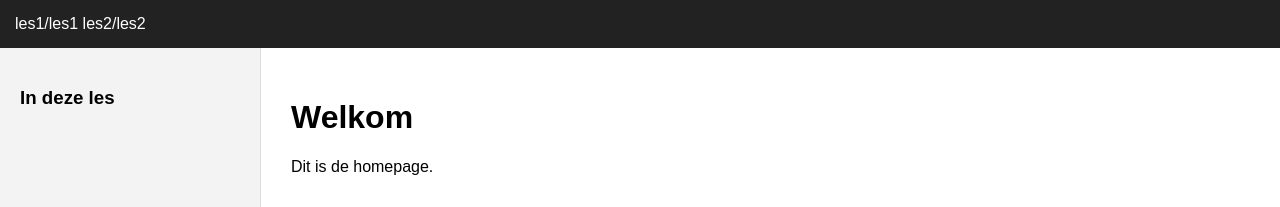
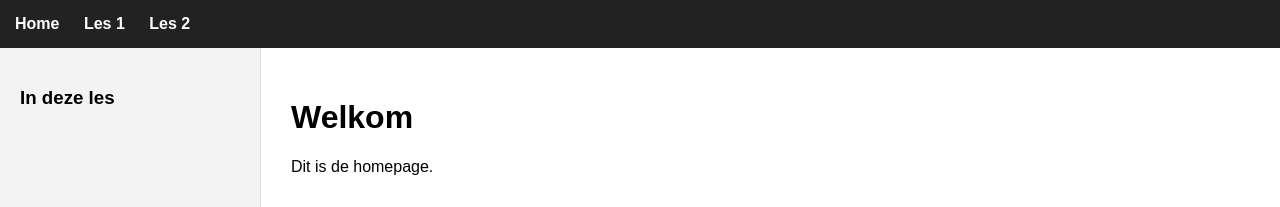
Before and after one commit to milanvandeput/milanvandeput.github.io, a Jekyll site: the page built from index.md, in a window 1280 px wide. Shown: the top 207 px of the page. Built offline with Jekyll 4.4.1, drawn with Linux system fonts in a browser that asks for light colours.

Commit message:
Update default.html

```diff
--- a/_layouts/default.html
+++ b/_layouts/default.html
@@ -55,8 +55,9 @@
 
     <!-- TOP BAR -->
     <nav class="topbar">
-        {{ 'les1/' }}les1</a>
-        {{ 'les2/' }}les2</a>
+        <a href="{{ '/' | relative_url }}">Home</a>
+        <a href="{{ '/les1/' | relative_url }}">Les 1</a>
+        <a href="{{ '/les2/' | relative_url }}">Les 2</a>
     </nav>
 
     <div class="main">
```
